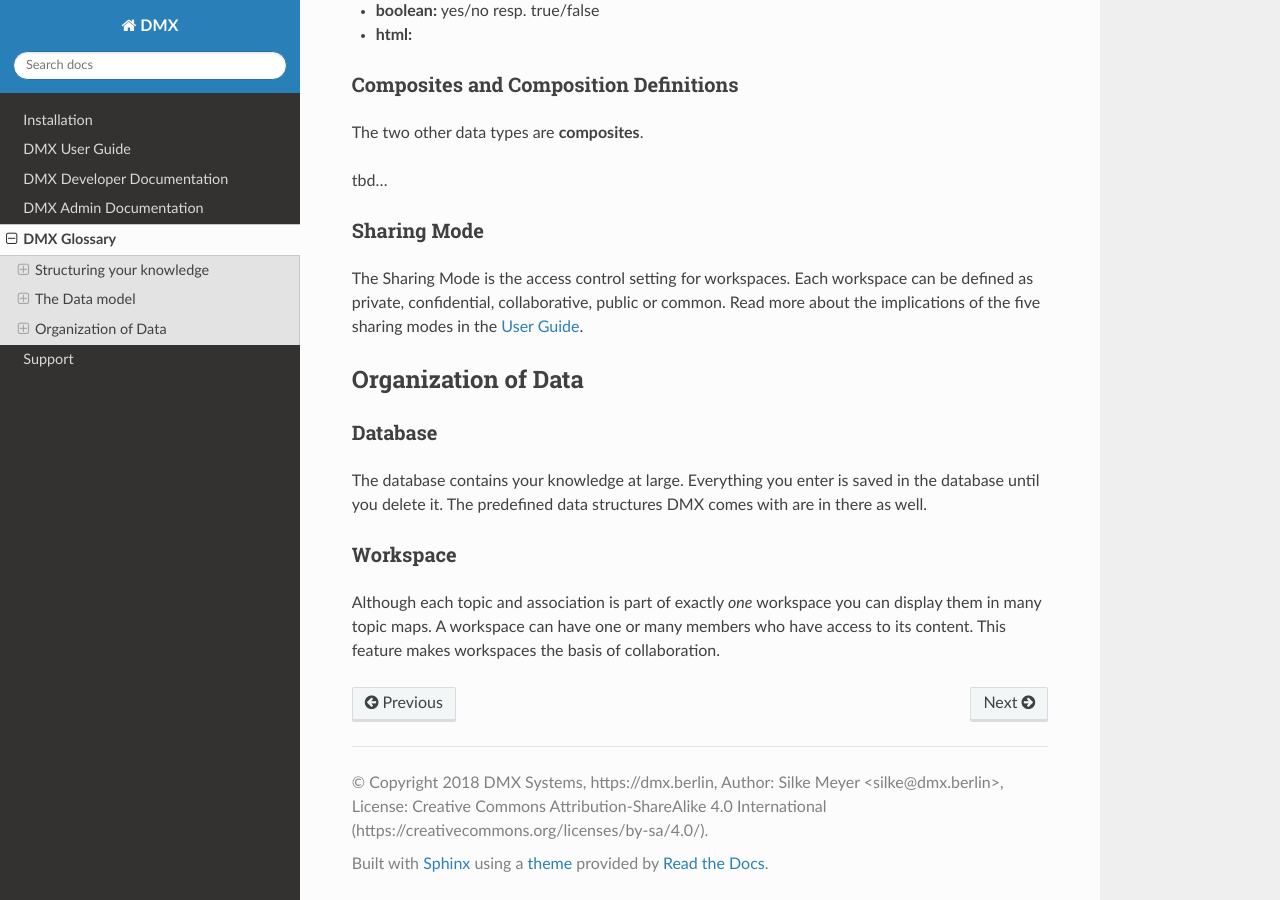
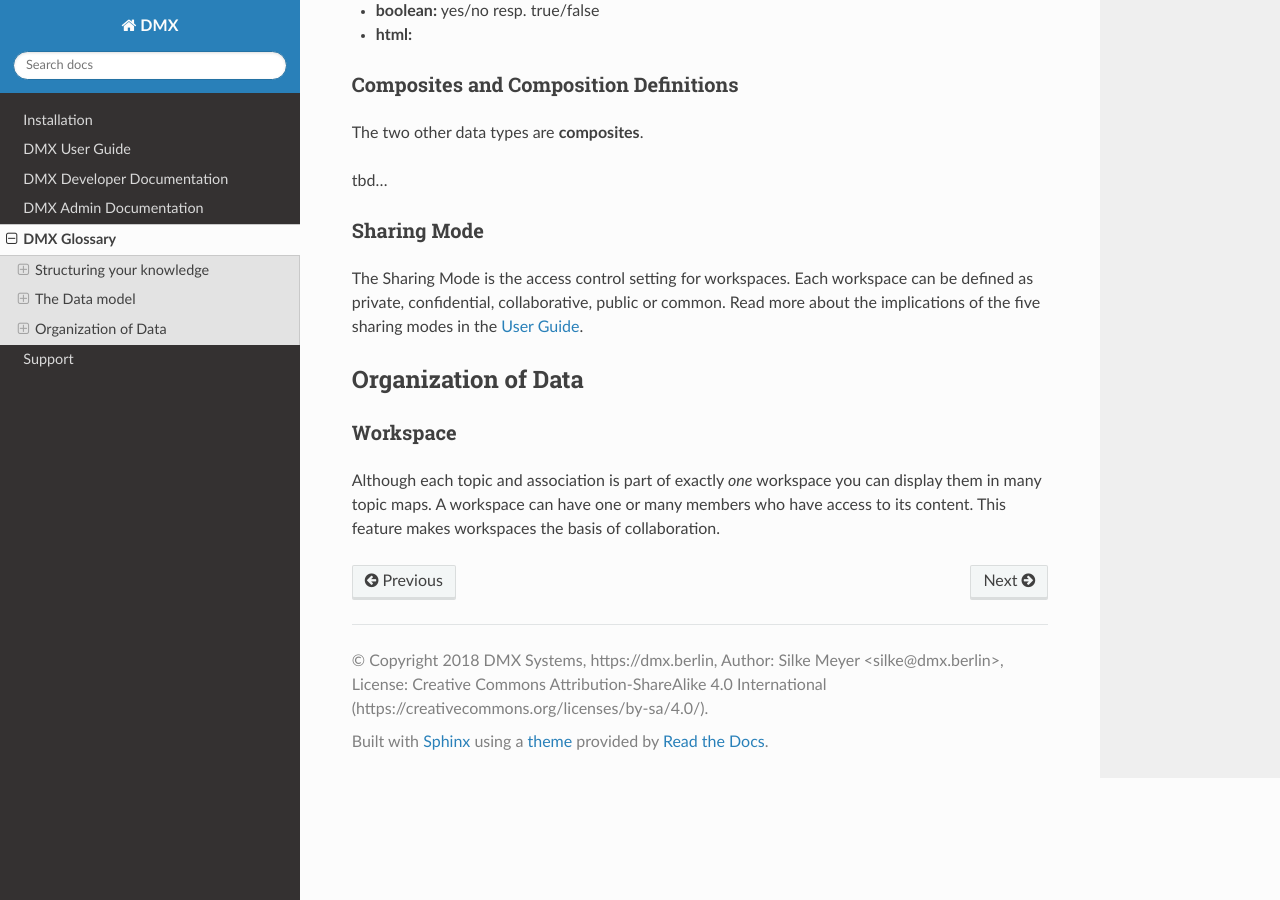
Before and after one commit to dmx-systems/dmx-documentation, a Sphinx documentation site: the page built from docs/glossary.rst, in a window 1280 px wide and 900 px high, scrolled down 1505 px. Built offline with Sphinx 7.4.7 and the Read the Docs theme 2.0.0, drawn with Linux system fonts in a browser that asks for light colours.

```diff
--- a/docs/glossary.rst
+++ b/docs/glossary.rst
@@ -106,14 +106,6 @@
 Organization of Data
 ********************
 
-.. _glossary-database-label:
-
-Database
-========
-The database contains your knowledge at large. Everything you enter is saved in the database until you delete it. The predefined data structures DMX comes with are in there as well.
-
-
-
 .. _glossary-workspace-label:
 
 Workspace
```
Also changed, not shown: docs/user.rst (+22 -1 lines).
